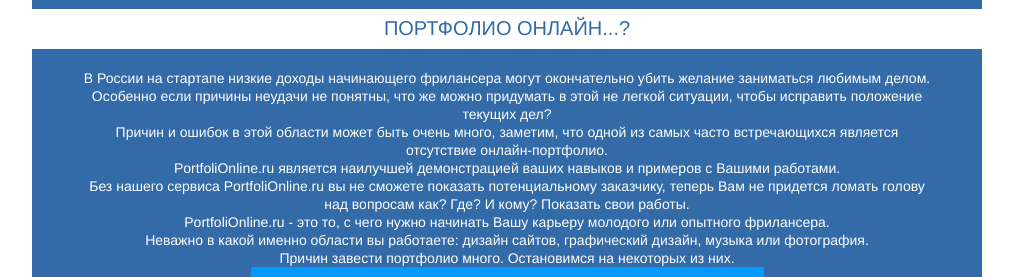
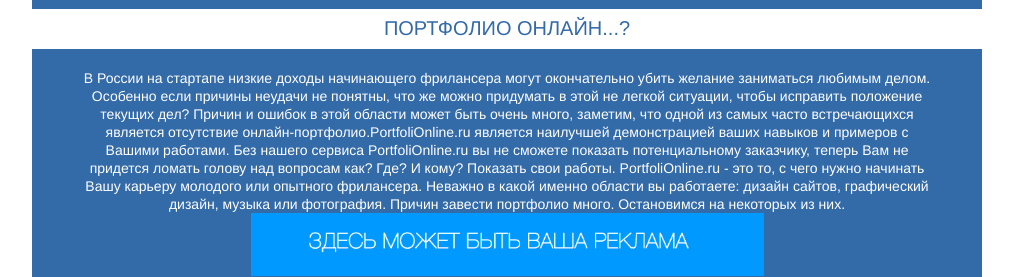
Before and after one commit to z1FFy/ci, a CodeIgniter app: page /ci/ in a window 1280 px wide. Shown: the part 331-608 px from the top of the page, without its empty margins (133-1146 px from the left). Run offline with CodeIgniter, Linux system fonts and the light colour scheme; some libraries are stand-ins or nearby versions.

Commit message:
naoborot rot

```diff
--- a/application/views/template.php
+++ b/application/views/template.php
@@ -36,7 +36,7 @@
   }';
 }
  ?>
-  body,#content,#wrapper {
+ #content,#right_user{
     <?php
       if ($fon=='grey'){
 
--- a/application/views/welcome_message2.php
+++ b/application/views/welcome_message2.php
@@ -47,13 +47,15 @@
     $('.one').click(function() {
     	i=1;
     	move(i);
+    	clearInterval(animationTimer);
     	});
         $('.two').click(function() {
     	i=2;
     	move(i);
+    	clearInterval(animationTimer);
     	});
 
-	setInterval(move, 6000);
+	var animationTimer = setInterval(move, 6000);
 });
 </script>
 <body>
@@ -74,7 +76,7 @@
 			<?php if ($logged == TRUE) {
 				echo '<p align="center">Вы уже авторизированны</p>';
 				echo '<div style="float:right; width: 100px; " id="user_exit"  style="padding: 4px 11px;margin-top: 10px;" class="baatn">Выйти</div>
-					  <div style=" width: 100px;" id="user_page" link='.$user_id.' style="padding: 4px 11px;margin-top: 10px;" class="baatn">Войти</div>';
+					  <div style=" width: 100px;" id="user_page" link='.$user_id.' style="padding: 4px 11px;margin-top: 10px;" class="baatn">Моя страница</div>';
 			}else{
 			 echo '
 				  <input style="width: 230px;" type="text" name="login-entry"  onkeypress="validate(event)" class="auth styler" maxlength="20" placeholder="Логин">
@@ -112,13 +114,13 @@
 	<div id="m_a_bl">
 		<div id="m_t_bl">ПОРТФОЛИО ОНЛАЙН...?</div>
 		<div id="m_c_bl">В России на стартапе низкие доходы начинающего фрилансера могут окончательно убить желание заниматься любимым
-делом. <br>Особенно если причины неудачи не понятны, что же можно придумать в этой не легкой ситуации, чтобы исправить
-положение текущих дел? <br>Причин и ошибок в этой области может быть очень много, заметим, что одной из самых часто
-встречающихся является отсутствие онлайн-портфолио.<br>PortfoliOnline.ru является наилучшей демонстрацией ваших навыков
-и примеров с Вашими работами. <br>Без нашего сервиса PortfoliOnline.ru вы не сможете показать потенциальному заказчику,
-теперь Вам не придется ломать голову над вопросам как? Где? И кому? Показать свои работы. <br>PortfoliOnline.ru - это то, с чего
-нужно начинать Вашу карьеру молодого или опытного фрилансера. <br>Неважно в какой именно области вы работаете:
-дизайн сайтов, графический дизайн, музыка или фотография.<br>
+делом. Особенно если причины неудачи не понятны, что же можно придумать в этой не легкой ситуации, чтобы исправить
+положение текущих дел? Причин и ошибок в этой области может быть очень много, заметим, что одной из самых часто
+встречающихся является отсутствие онлайн-портфолио.PortfoliOnline.ru является наилучшей демонстрацией ваших навыков
+и примеров с Вашими работами. Без нашего сервиса PortfoliOnline.ru вы не сможете показать потенциальному заказчику,
+теперь Вам не придется ломать голову над вопросам как? Где? И кому? Показать свои работы. PortfoliOnline.ru - это то, с чего
+нужно начинать Вашу карьеру молодого или опытного фрилансера. Неважно в какой именно области вы работаете:
+дизайн сайтов, графический дизайн, музыка или фотография.
 Причин завести портфолио много. Остановимся на некоторых из них. <br>
 <a class="banner"><img alt="Реклама" class="banner" src="images/ban_ind.gif"></a>
 	</div>
--- a/default.css
+++ b/default.css
@@ -107,8 +107,8 @@
 		padding-right: 0%;
 /*		padding-bottom: 30px;*/
 		text-align: left;
-		background: #fff;
-
+		/*background: #fff;
+*/
 	}
 
 	#left_user {
@@ -336,7 +336,7 @@
 }
 #wrapper {
 	width: 100%;
-	min-height: 100%;
+	min-height: 640px;
 	height: auto !important;
 }
 
```
